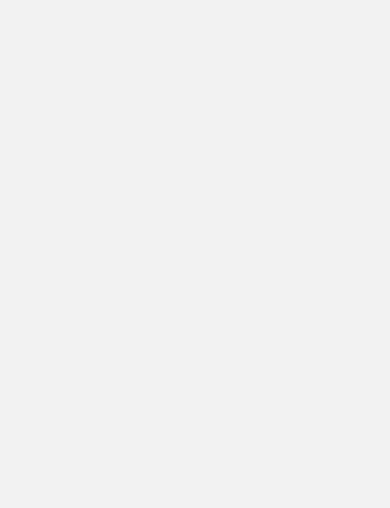
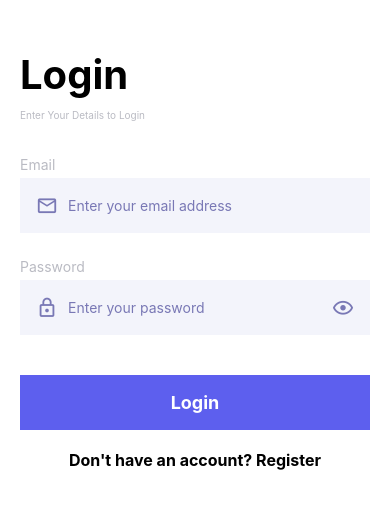
Before and after one commit to Lizzflores/RegisterForm, a React Native app in the folder registerform/: screen /LoginScreen in a window 390 px wide. Shown: the top 508 px of the page. Built offline with nearby package versions, Linux system fonts and the light colour scheme.

Commit message:
Add login screen component

```diff
--- a/registerform/src/views/screens/LoginScreen.tsx
+++ b/registerform/src/views/screens/LoginScreen.tsx
@@ -1,16 +1,149 @@
-import AsyncStorage from "@react-native-async-storage/async-storage";
-import React from "react";
-import {SafeAreaView} from 'react-native';
-import COLORS from "../../conts/colors";
+import AsyncStorage from '@react-native-async-storage/async-storage';
+import React from 'react';
+import {
+  SafeAreaView,
+  ScrollView,
+  Text,
+  View,
+  Alert,
+  Keyboard,
+} from 'react-native';
+import COLORS from '../../conts/colors';
+import {Input} from '../components/input/input';
+import {Button} from '../components/Button/Button';
+import {Loader} from '../components/Loader/Loader';
 
-interface LoginScreenProps{
-  navigation:any;
+interface LoginScreenProps {
+  navigation: any;
 }
 
-export const LoginScreen:React.FC<LoginScreenProps> = ({navigation}) => {
-    return(
-      <SafeAreaView>
+interface Inputs {
+  email: string;
+  password: string;
+}
 
-      </SafeAreaView>
-    );
-};
+export const LoginScreen: React.FC<LoginScreenProps> = ({navigation}) => {
+  const [inputs, setInputs] = React.useState<Inputs>({
+    email: '',
+    password: ''
+  });
+
+  interface FormErrors {
+    email?: string;
+    password?: any;
+  }
+  const [errors, setErrors] = React.useState<FormErrors>({});
+  const [loading, setLoading] = React.useState(false);
+
+  const validate = async () => {
+    Keyboard.dismiss();
+    let valid = true;
+    if (!inputs.email) {
+      handleError('Please input email', 'email');
+      valid = false;
+    }
+
+    if (!inputs.password) {
+      handleError('Please input password', 'password');
+      valid = false;
+    }
+
+    if (valid) {
+      login();
+    }
+  };
+
+  interface UserData {
+    email: string;
+    password: string;
+  }
+
+  const login = () => {
+    setLoading(true);
+    setTimeout(async () => {
+      setLoading(false);
+
+      let userData = await AsyncStorage.getItem('userData');
+
+      if (userData) {
+        let parsedUserData: UserData = JSON.parse(userData);
+        if (
+          inputs.email === parsedUserData.email &&
+          inputs.password === parsedUserData.password
+        ) {
+
+           AsyncStorage.setItem(
+            'userData',
+            JSON.stringify({...parsedUserData, loggedIn: true}),
+
+          );
+          navigation.navigate('HomeScreen');
+        } else {
+          Alert.alert('Error', 'Invalid Details');
+        }
+      } else {
+        Alert.alert('Error', 'User does not exist');
+      }
+    }, 2000);
+  };
+  const handleOnChange = (text: string, input: string) => {
+    setInputs(prevState => ({...prevState, [input]: text}));
+  };
+
+  const handleError = (errorMessage: any, input: string) => {
+    setErrors(prevState => ({...prevState, [input]: errorMessage}));
+  };
+
+  return (
+    <SafeAreaView style={{backgroundColor: COLORS.white, flex: 1}}>
+      <Loader visible={loading} />
+      <ScrollView
+        contentContainerStyle={{
+          paddingTop: 50,
+          paddingHorizontal: 20,
+        }}>
+        <Text style={{color: COLORS.black, fontSize: 40, fontWeight: 'bold'}}>
+          Login
+        </Text>
+        <Text style={{color: COLORS.grey, fontSize: 10, marginVertical: 10}}>
+          Enter Your Details to Login
+        </Text>
+        <View style={{marginVertical: 20}}>
+          <Input
+            placeholder="Enter your email address"
+            iconName="email-outline"
+            label="Email"
+            error={errors.email}
+            onFocus={() => {
+              handleError(null, 'email');
+            }}
+            onChangeText={(text: string) => handleOnChange(text, 'email')}
+          />
+
+          <Input
+            placeholder="Enter your password"
+            iconName="lock-outline"
+            label="Password"
+            error={errors.password}
+            onFocus={() => {
+              handleError(null, 'password');
+            }}
+            password
+            onChangeText={(text: string) => handleOnChange(text, 'password')}
+          />
+          <Button title="Login" onPress={validate} />
+          <Text
+            onPress={() => navigation.navigate('RegistrationScreen')}
+            style={{
+              color: COLORS.black,
+              textAlign: 'center',
+              fontSize: 16,
+              fontWeight: 'bold',
+            }}>
+            Don't have an account? Register
+          </Text>
+        </View>
+      </ScrollView>
+    </SafeAreaView>
+  );
+}
--- a/registerform/src/views/screens/RegistrationScreen.tsx
+++ b/registerform/src/views/screens/RegistrationScreen.tsx
@@ -1,81 +1,101 @@
 import AsyncStorage from '@react-native-async-storage/async-storage';
 import React from 'react';
-import {SafeAreaView, ScrollView, Text, View} from 'react-native';
+import {
+  SafeAreaView,
+  ScrollView,
+  Text,
+  View,
+  Alert,
+  Keyboard,
+} from 'react-native';
 import COLORS from '../../conts/colors';
 import {Input} from '../components/input/input';
 import {Button} from '../components/Button/Button';
-import { Keyboard } from 'react-native';
-import { Loader } from '../components/Loader/Loader';
+import {Loader} from '../components/Loader/Loader';
 
-
-interface RegistrationScreenProps{
-    navigation:any;
-
+interface RegistrationScreenProps {
+  navigation: any;
 }
 
-export const RegistrationScreen:React.FC<RegistrationScreenProps> = ({navigation}) => {
-
-    const [inputs, setInputs]=React.useState({
-        email:'',
-        fullname:'',
-        phone:'',
-        password:'',
+export const RegistrationScreen: React.FC<RegistrationScreenProps> = ({
+  navigation,
+}) => {
+  const [inputs, setInputs] = React.useState({
+    email: '',
+    fullname: '',
+    phone: '',
+    password: '',
   });
 
-    interface FormErrors{
-        email?:string;
-        fullname?:string;
-        phone?:string;
-        password?:any;
+  interface FormErrors {
+    email?: string;
+    fullname?: string;
+    phone?: string;
+    password?: any;
   }
-    const [errors, setErrors]=React.useState<FormErrors>({});
-    const[loading, setLoading]=React.useState(false);
+  const [errors, setErrors] = React.useState<FormErrors>({});
+  const [loading, setLoading] = React.useState(false);
 
-    const validate=()=>{
+  const validate = () => {
     Keyboard.dismiss();
-        let valid=true;
-        if(!inputs.email){
+    let valid = true;
+    if (!inputs.email) {
       handleError('Please input email', 'email');
-            valid=true;
-        }else if(!inputs.email.match(/\S+@\S+\.\S+/)){
-            handleError('Please input valid email','email');
+      valid = false;
+    } else if (!inputs.email.match(/\S+@\S+\.\S+/)) {
+      handleError('Please input valid email', 'email');
+      valid = false;
     }
 
-        if(!inputs.fullname){
-            handleError('Please input fullname', 'fullname')
+    if (!inputs.fullname) {
+      handleError('Please input fullname', 'fullname');
+      valid = false;
     }
 
-        if(!inputs.phone){
-            handleError('Please input phone number', 'phone')
+    if (!inputs.phone) {
+      handleError('Please input phone number', 'phone');
+      valid = false;
     }
 
-        if(!inputs.password){
-            handleError('Please input password', 'password')
-        }else if(inputs.password.length<5){
-            handleError('Min password length of 5','password')
+    if (!inputs.password) {
+      handleError('Please input password', 'password');
+      valid = false;
+    } else if (inputs.password.length < 5) {
+      handleError('Min password length of 5', 'password');
+      valid = false;
     }
 
-        if(valid){
+    if (valid) {
       register();
       setLoading(true);
-
     }
   };
 
-    const register=()=>{
+  const register = () => {
+    setLoading(true);
+    setTimeout(() => {
+      setLoading(false);
 
+      try {
+        AsyncStorage.setItem("userData", JSON.stringify(inputs));
+        console.log("User registered:", inputs);
+        navigation.navigate('LoginScreen');
+      } catch (error) {
+        Alert.alert('Error', 'Something went wrong');
       }
-    const handleOnChange=(text:string, input:string)=>{
-        setInputs(prevState=>({...prevState, [input]:text}));
+    }, 3000);
+  };
+  const handleOnChange = (text: string, input: string) => {
+    setInputs(prevState => ({...prevState, [input]: text}));
   };
 
-    const handleError=(errorMessage:any, input:string)=>{
-        setErrors(prevState=>({...prevState, [input]:errorMessage}));
+  const handleError = (errorMessage: any, input: string) => {
+    setErrors(prevState => ({...prevState, [input]: errorMessage}));
   };
 
   return (
     <SafeAreaView style={{backgroundColor: COLORS.white, flex: 1}}>
-        <Loader visible={loading}/>
+      <Loader visible={loading} />
       <ScrollView
         contentContainerStyle={{
           paddingTop: 50,
@@ -93,20 +113,20 @@ export const RegistrationScreen:React.FC<RegistrationScreenProps> = ({navigation
             iconName="email-outline"
             label="Email"
             error={errors.email}
-            onFocus={()=>{
+            onFocus={() => {
               handleError(null, 'email');
             }}
-            onChangeText={(text:string) => handleOnChange(text,'email')}
+            onChangeText={(text: string) => handleOnChange(text, 'email')}
           />
           <Input
             placeholder="Enter your fullname"
             iconName="account-outline"
             label="Fullname"
             error={errors.fullname}
-            onFocus={()=>{
+            onFocus={() => {
               handleError(null, 'fullname');
             }}
-            onChangeText={(text:string)  => handleOnChange(text,'fullname')}
+            onChangeText={(text: string) => handleOnChange(text, 'fullname')}
           />
           <Input
             keyboardType="numeric"
@@ -114,25 +134,25 @@ export const RegistrationScreen:React.FC<RegistrationScreenProps> = ({navigation
             iconName="phone-outline"
             label="Phone number"
             error={errors.phone}
-            onFocus={()=>{
+            onFocus={() => {
               handleError(null, 'phone');
             }}
-            onChangeText={(text:string)  => handleOnChange(text,'phone')}
+            onChangeText={(text: string) => handleOnChange(text, 'phone')}
           />
           <Input
             placeholder="Enter your password"
             iconName="lock-outline"
             label="Password"
             error={errors.password}
-            onFocus={()=>{
+            onFocus={() => {
               handleError(null, 'password');
             }}
             password
-            onChangeText={(text:string)  => handleOnChange(text,'password')}
+            onChangeText={(text: string) => handleOnChange(text, 'password')}
           />
           <Button title="Register" onPress={validate} />
           <Text
-          onPress={()=>navigation.navigate('LoginScreen')}
+            onPress={() => navigation.navigate('LoginScreen')}
             style={{
               color: COLORS.black,
               textAlign: 'center',
```
Lines whose indentation alone changed are shown as unchanged.
